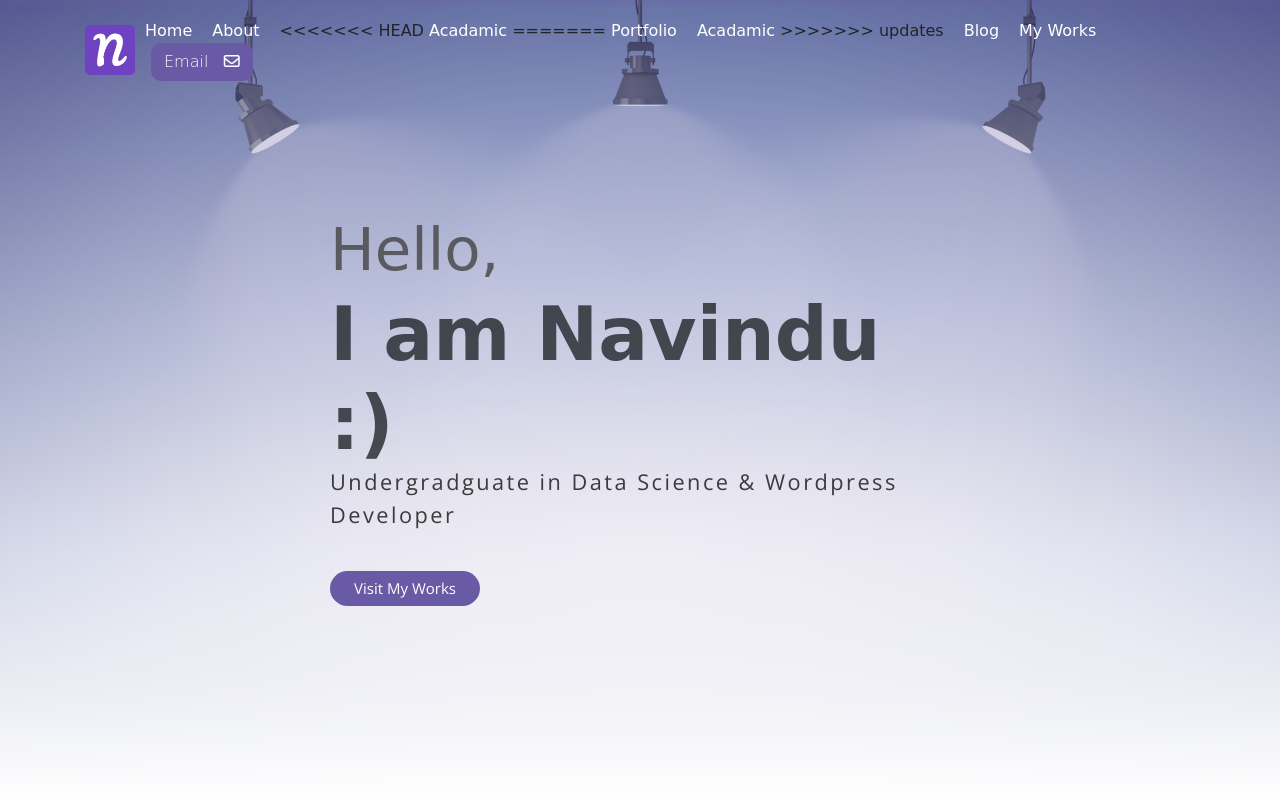
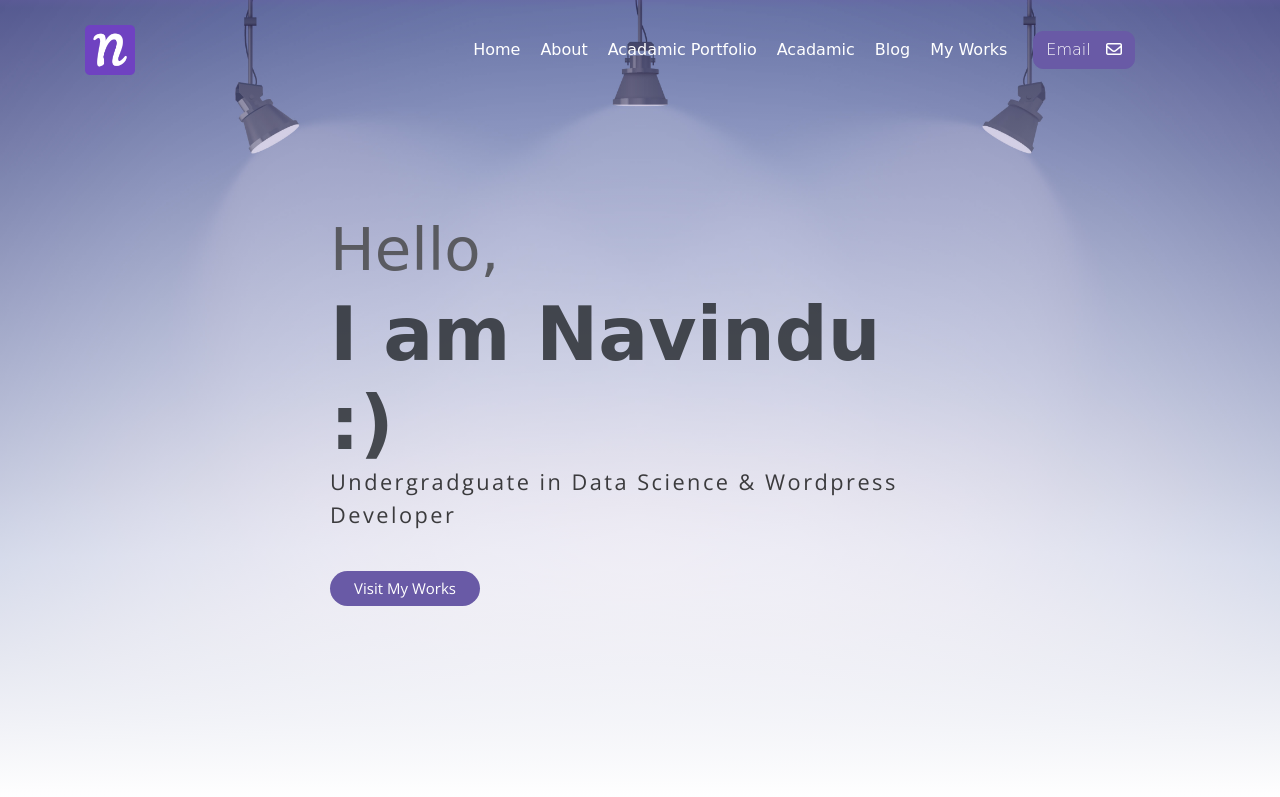
Before and after one commit to navindusankalpa/portfolio, a website: page index.html in a window 1280 px wide. Shown: the top 797 px of the page. Drawn offline with nearby package versions, Linux system fonts and the light colour scheme; a web font is replaced by a local one.

Commit message:
showing "<<<<" issue fixed

```diff
--- a/index.html
+++ b/index.html
@@ -39,14 +39,11 @@
                     <a class="link" href="#about">About</a>
                 </li>
                 <li class="item">
-<<<<<<< HEAD
                     <a class="link" href="#testmonial">Acadamic</a>
-=======
                     <a class="link" href="#portfolio">Portfolio</a>
                 </li>
                 <li class="item">
                     <a class="link" href="#acadamic">Acadamic</a>
->>>>>>> updates
                 </li>
                 <li class="item">
                     <a class="link" href="/blogs.html">Blog</a>
```
